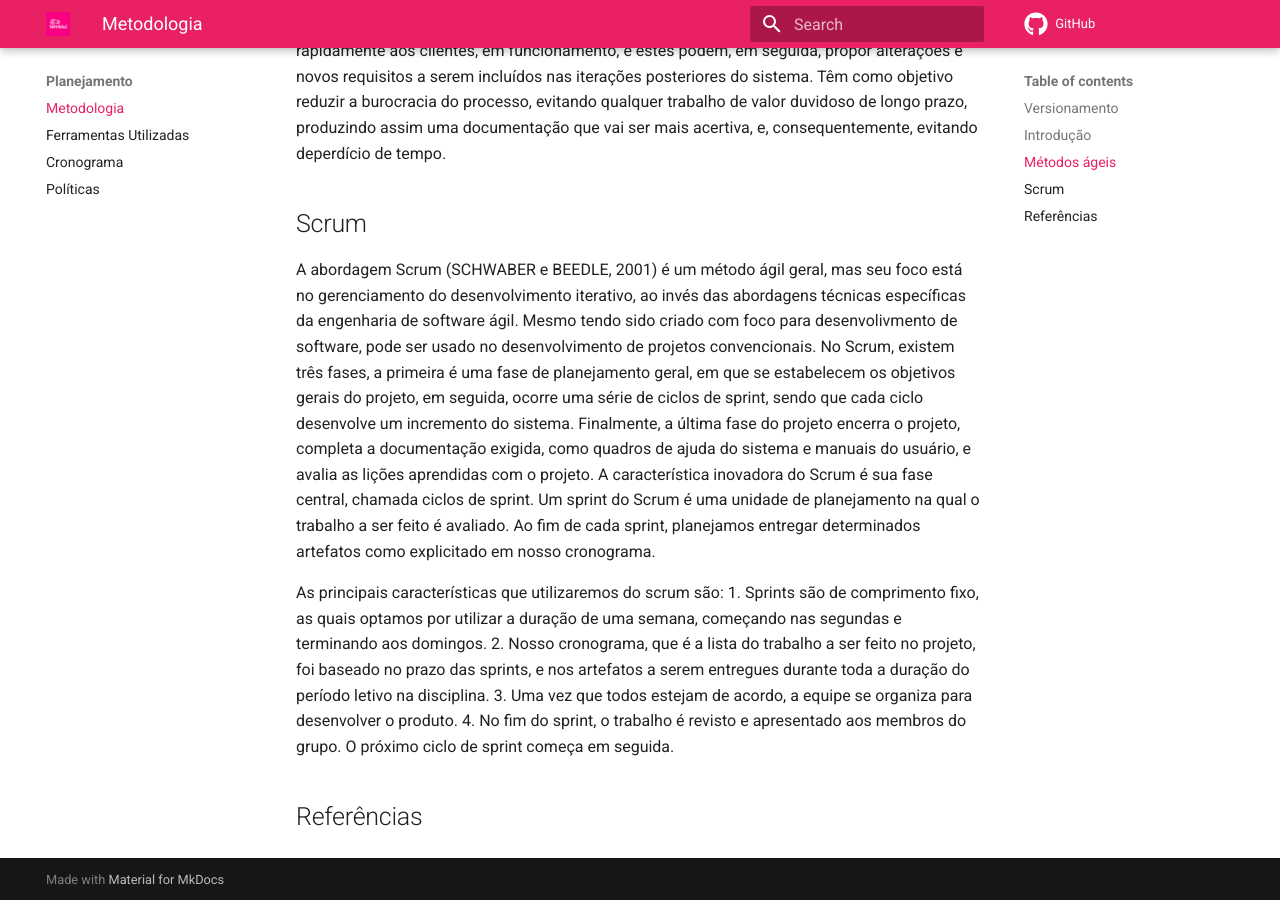
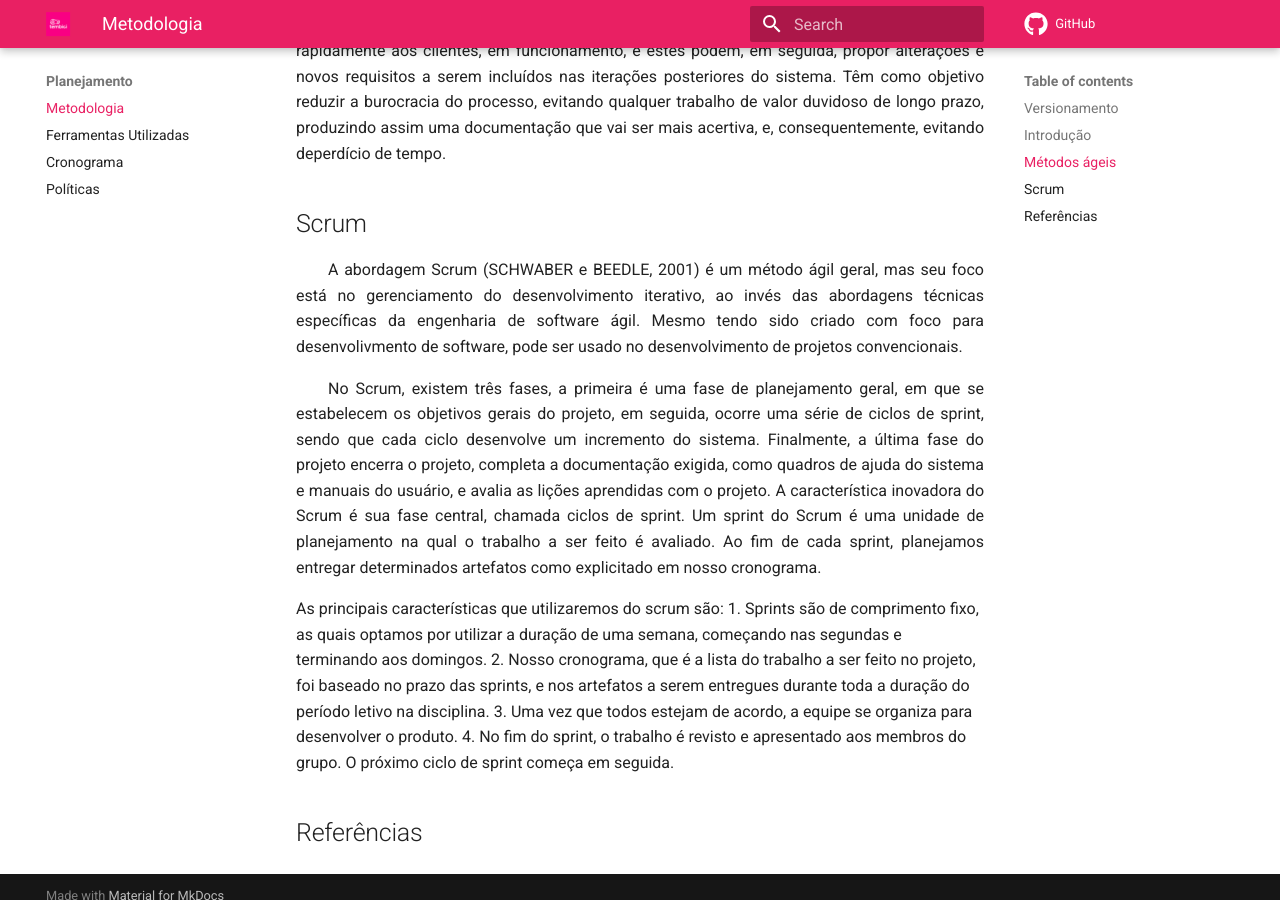
Before and after one commit to Requisitos-de-Software/2021.2-Tembici, an MkDocs documentation site: the page built from docs/planejamento/metodologia.md, in a window 1280 px wide and 900 px high, scrolled down 729 px. Built offline with MkDocs 1.6.1 and Material for MkDocs 9.7.7, drawn with Linux system fonts in a browser that asks for light colours; comment, search, counter and statistics services are not loaded.

Commit message:
#37 Adicionando paragrafos e padronização

```diff
--- a/docs/planejamento/metodologia.md
+++ b/docs/planejamento/metodologia.md
@@ -13,12 +13,12 @@
 
 ## Métodos ágeis
 
-Como exposto no livro Engenharia de Software de Ian Sommerville, os métodos ágeis, são uma metodologia de desenvolvimento de software que, universalmente, baseiam-se em uma abordagem incremental para a especificação, o desenvolvimento e a entrega do software. Eles são mais adequados ao desenvolvimento de aplicativos nos quais as atividades mudam rapidamente durante o processo de desenvolvimento. Destinam-se a entregar o produto rapidamente aos clientes, em funcionamento, e estes podem, em seguida, propor alterações e novos requisitos a serem incluídos nas iterações posteriores do sistema. Têm como objetivo reduzir a burocracia do processo, evitando qualquer trabalho de valor duvidoso de longo prazo, produzindo assim uma documentação que vai ser mais acertiva, e, consequentemente, evitando deperdício de tempo.
+<p align="justify">&emsp;&emsp;Como exposto no livro Engenharia de Software de Ian Sommerville, os métodos ágeis, são uma metodologia de desenvolvimento de software que, universalmente, baseiam-se em uma abordagem incremental para a especificação, o desenvolvimento e a entrega do software. Eles são mais adequados ao desenvolvimento de aplicativos nos quais as atividades mudam rapidamente durante o processo de desenvolvimento. Destinam-se a entregar o produto rapidamente aos clientes, em funcionamento, e estes podem, em seguida, propor alterações e novos requisitos a serem incluídos nas iterações posteriores do sistema. Têm como objetivo reduzir a burocracia do processo, evitando qualquer trabalho de valor duvidoso de longo prazo, produzindo assim uma documentação que vai ser mais acertiva, e, consequentemente, evitando deperdício de tempo.</p>
 
 ## Scrum
 
-A abordagem Scrum (SCHWABER e BEEDLE, 2001) é um método ágil geral, mas seu foco está no gerenciamento do desenvolvimento iterativo, ao invés das abordagens técnicas específicas da engenharia de software ágil. Mesmo tendo sido criado com foco para desenvolivmento de software, pode ser usado no desenvolvimento de projetos convencionais.
-No Scrum, existem três fases, a primeira é uma fase de planejamento geral, em que se estabelecem os objetivos gerais do projeto, em seguida, ocorre uma série de ciclos de sprint, sendo que cada ciclo desenvolve um incremento do sistema. Finalmente, a última fase do projeto encerra o projeto, completa a documentação exigida, como quadros de ajuda do sistema e manuais do usuário, e avalia as lições aprendidas com o projeto. A característica inovadora do Scrum é sua fase central, chamada ciclos de sprint. Um sprint do Scrum é uma unidade de planejamento na qual o trabalho a ser feito é avaliado. Ao fim de cada sprint, planejamos entregar determinados artefatos como explicitado em nosso cronograma.
+<p align="justify">&emsp;&emsp;A abordagem Scrum (SCHWABER e BEEDLE, 2001) é um método ágil geral, mas seu foco está no gerenciamento do desenvolvimento iterativo, ao invés das abordagens técnicas específicas da engenharia de software ágil. Mesmo tendo sido criado com foco para desenvolivmento de software, pode ser usado no desenvolvimento de projetos convencionais. </p>
+<p align="justify">&emsp;&emsp;No Scrum, existem três fases, a primeira é uma fase de planejamento geral, em que se estabelecem os objetivos gerais do projeto, em seguida, ocorre uma série de ciclos de sprint, sendo que cada ciclo desenvolve um incremento do sistema. Finalmente, a última fase do projeto encerra o projeto, completa a documentação exigida, como quadros de ajuda do sistema e manuais do usuário, e avalia as lições aprendidas com o projeto. A característica inovadora do Scrum é sua fase central, chamada ciclos de sprint. Um sprint do Scrum é uma unidade de planejamento na qual o trabalho a ser feito é avaliado. Ao fim de cada sprint, planejamos entregar determinados artefatos como explicitado em nosso cronograma. </p>
 
 As principais características que utilizaremos do scrum são:
 1. Sprints são de comprimento fixo, as quais optamos por utilizar a duração de uma semana, começando nas segundas e terminando aos domingos.
```
Also changed, not shown: docs/modelagem/especificacao_suplementar.md (+2 -3 lines), docs/planejamento/cronograma.md (+1 -1 lines).
